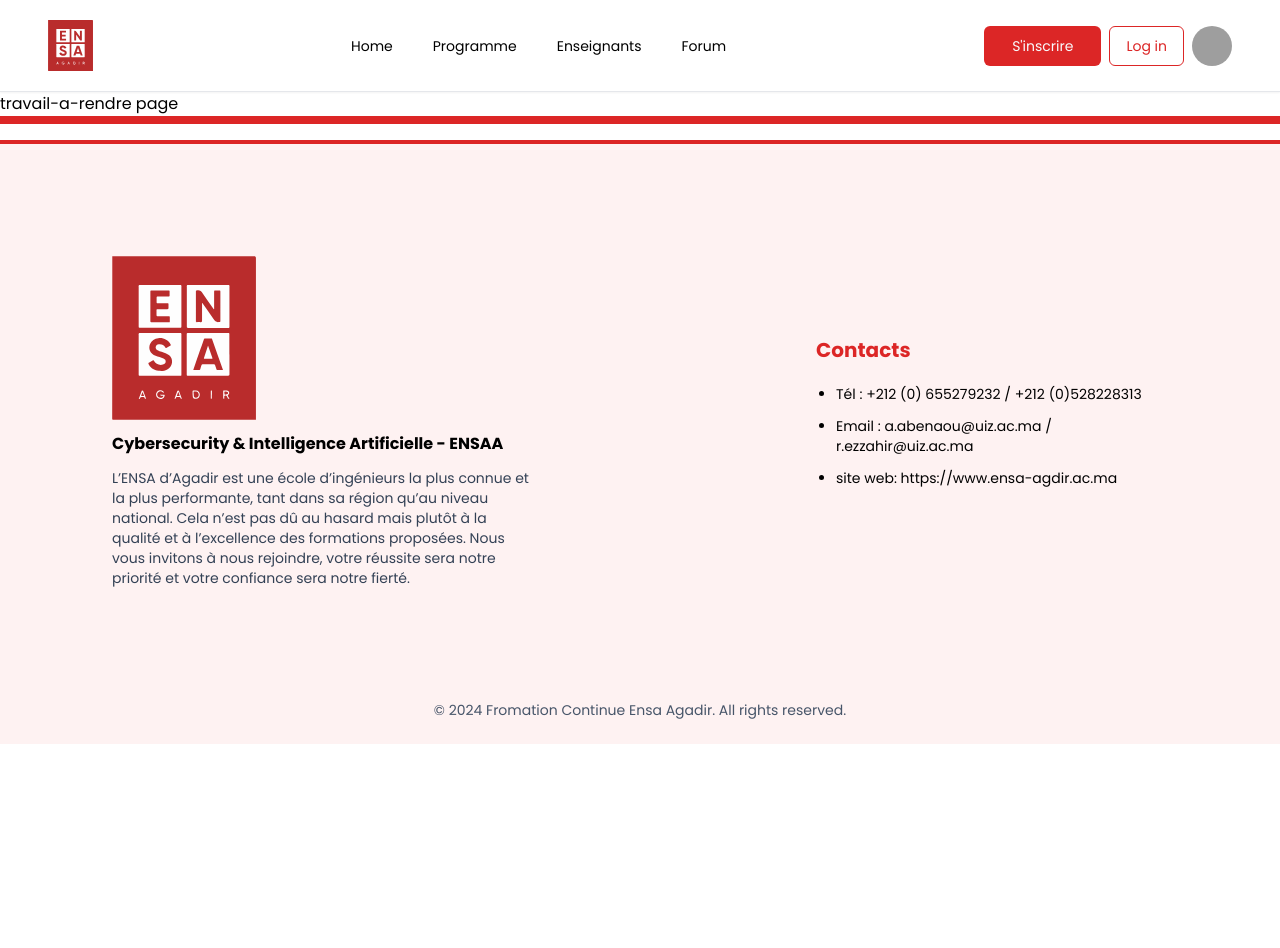
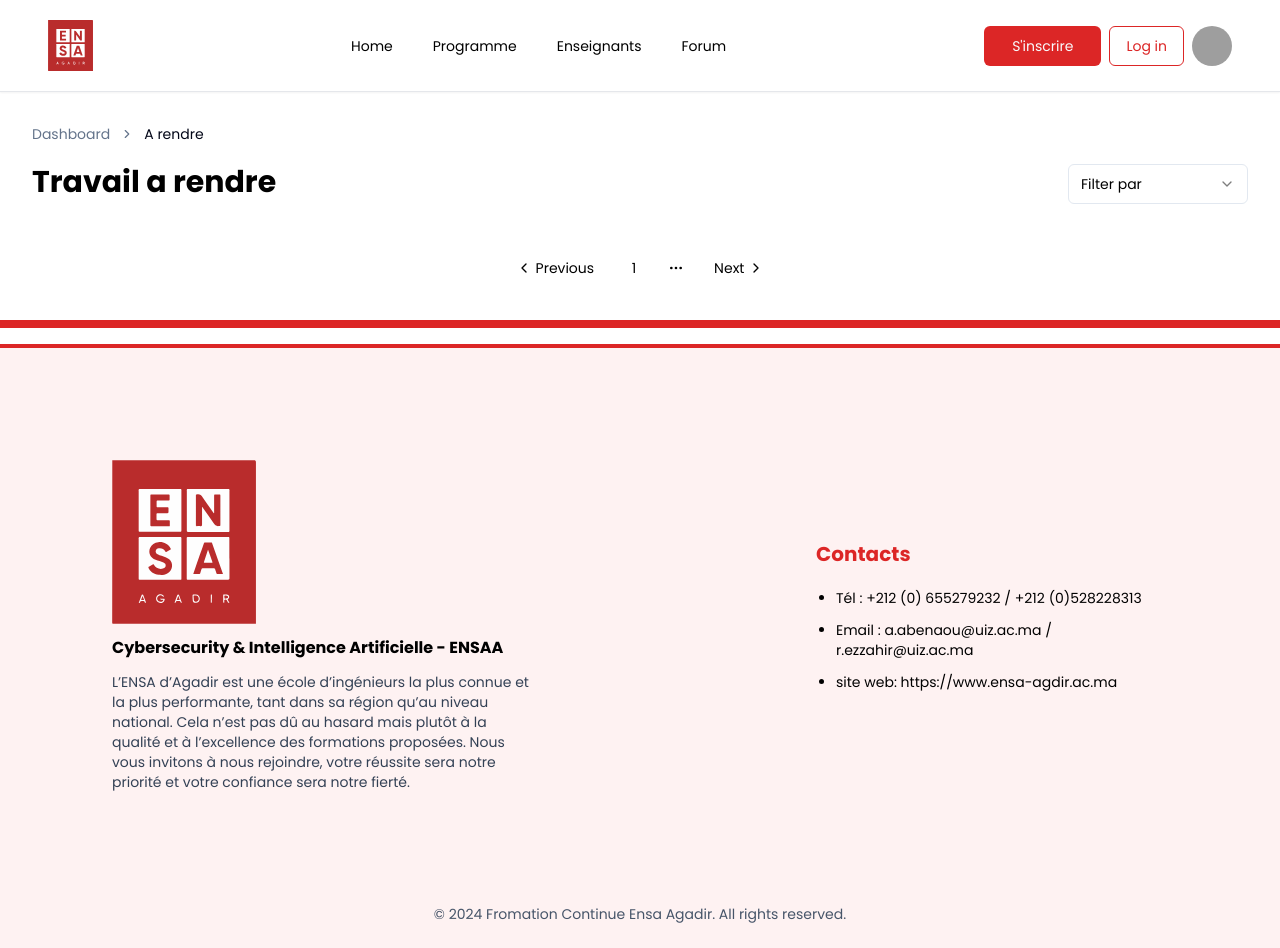
Before and after one commit to ibtissammassa/Site-formation-ensa, a Next.js app: page /my/travail-a-rendre in a window 1280 px wide. Before the commit the page ends 800 px from the top, so only its background shows below. Built offline with nearby package versions, Linux system fonts and the light colour scheme; grey boxes are pictures that could not be loaded.

Commit message:
Cours page + Travails a rendre page

```diff
--- a/src/Components/Sections/FormationCard.jsx
+++ b/src/Components/Sections/FormationCard.jsx
@@ -58,7 +58,7 @@
                 }
             </div>
         </div>
-     );
+    );
 }
 
 export default FormationCard;
--- a/src/app/my/cours/page.jsx
+++ b/src/app/my/cours/page.jsx
@@ -30,9 +30,11 @@
 import { courses } from "@/data/courses";
 
 function Cours() {
+    const role = "etudiant";
+
     return (
         <div className="lg:px-[2rem] px-8 2xl:px-80 py-8 flex flex-col gap-5 ">
-            {/* <Breadcrumb>
+            <Breadcrumb>
                 <BreadcrumbList>
                     <BreadcrumbItem>
                         <BreadcrumbLink href="/my/dashboard">Dashboard</BreadcrumbLink>
@@ -42,7 +44,7 @@
                         <BreadcrumbPage>Cours</BreadcrumbPage>
                     </BreadcrumbItem>
                 </BreadcrumbList>
-            </Breadcrumb> */}
+            </Breadcrumb>
             <div className="w-full flex justify-between">
                 <h1 className="text-3xl font-bold">Cours </h1>
                 <Select>
--- a/src/app/my/travail-a-rendre/page.jsx
+++ b/src/app/my/travail-a-rendre/page.jsx
@@ -1,7 +1,78 @@
+import {
+    Breadcrumb,
+    BreadcrumbItem,
+    BreadcrumbLink,
+    BreadcrumbList,
+    BreadcrumbPage,
+    BreadcrumbSeparator,
+} from "@/Components/ui/breadcrumb"
+import {
+    Pagination,
+    PaginationContent,
+    PaginationEllipsis,
+    PaginationItem,
+    PaginationLink,
+    PaginationNext,
+    PaginationPrevious,
+} from "@/Components/ui/pagination"
+import {
+    Select,
+    SelectContent,
+    SelectItem,
+    SelectTrigger,
+    SelectValue,
+} from "@/Components/ui/select"
+
 function TravailArendre() {
     return (
-        <div>
-            travail-a-rendre page
+        <div className="lg:px-[2rem] px-8 2xl:px-80 py-8 flex flex-col gap-5 ">
+            <Breadcrumb>
+                <BreadcrumbList>
+                    <BreadcrumbItem>
+                        <BreadcrumbLink href="/my/dashboard">Dashboard</BreadcrumbLink>
+                    </BreadcrumbItem>
+                    <BreadcrumbSeparator />
+                    <BreadcrumbItem>
+                        <BreadcrumbPage>A rendre</BreadcrumbPage>
+                    </BreadcrumbItem>
+                </BreadcrumbList>
+            </Breadcrumb>
+            <div className="w-full flex justify-between">
+                <h1 className="text-3xl font-bold">Travail a rendre </h1>
+                <Select>
+                    <SelectTrigger className="w-[180px]">
+                        <SelectValue placeholder="Filter par" />
+                    </SelectTrigger>
+                    <SelectContent>
+                        <SelectItem value="filter1">filter1</SelectItem>
+                        <SelectItem value="filter2">filter2</SelectItem>
+                        <SelectItem value="filter3">filter3</SelectItem>
+                    </SelectContent>
+                </Select>
+            </div>
+
+            <div className="flex flex-row flex-wrap gap-2.5 mb-1">
+                {/* {courses.map((data, index) => (
+                    <CarteCours key={index} data={data} />
+                ))} */}
+            </div>
+            <Pagination>
+                <PaginationContent>
+                    <PaginationItem>
+                        <PaginationPrevious href="#" />
+                    </PaginationItem>
+                    <PaginationItem>
+                        <PaginationLink href="#">1</PaginationLink>
+                    </PaginationItem>
+                    <PaginationItem>
+                        <PaginationEllipsis />
+                    </PaginationItem>
+                    <PaginationItem>
+                        <PaginationNext href="#" />
+                    </PaginationItem>
+                </PaginationContent>
+            </Pagination>
+
         </div>
     );
 }
--- /dev/null
+++ b/src/data/travailAR.js
@@ -0,0 +1,7 @@
+export const travailAR =[
+    {
+        title:"Rapport de TP 1",
+        status: "Rendu",
+        detail : "Ecrire un rapport de tp 1 concernant chapitre 1 de cours, documenté ce que nous avons fais dans la scéance de tp."
+    }
+]
```
